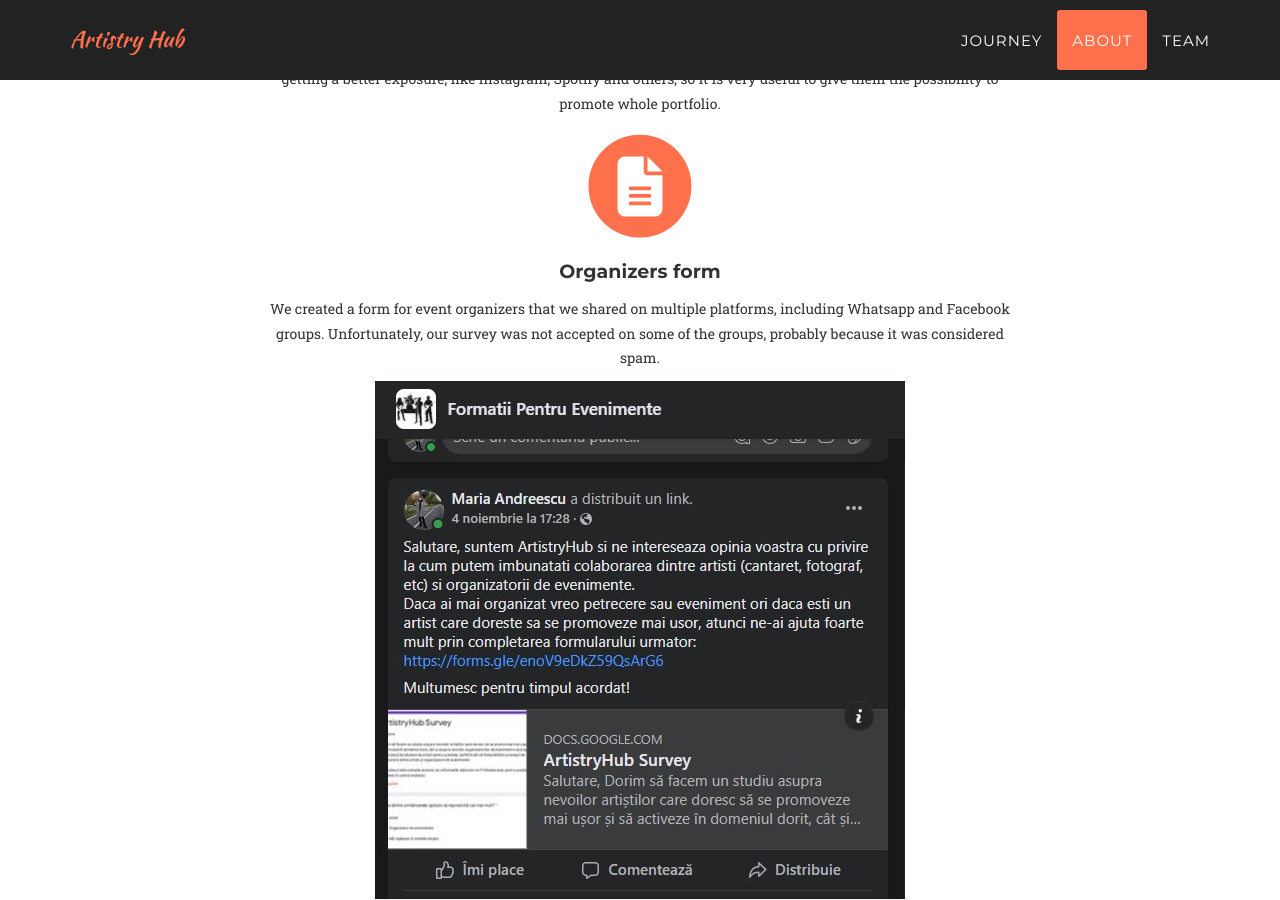
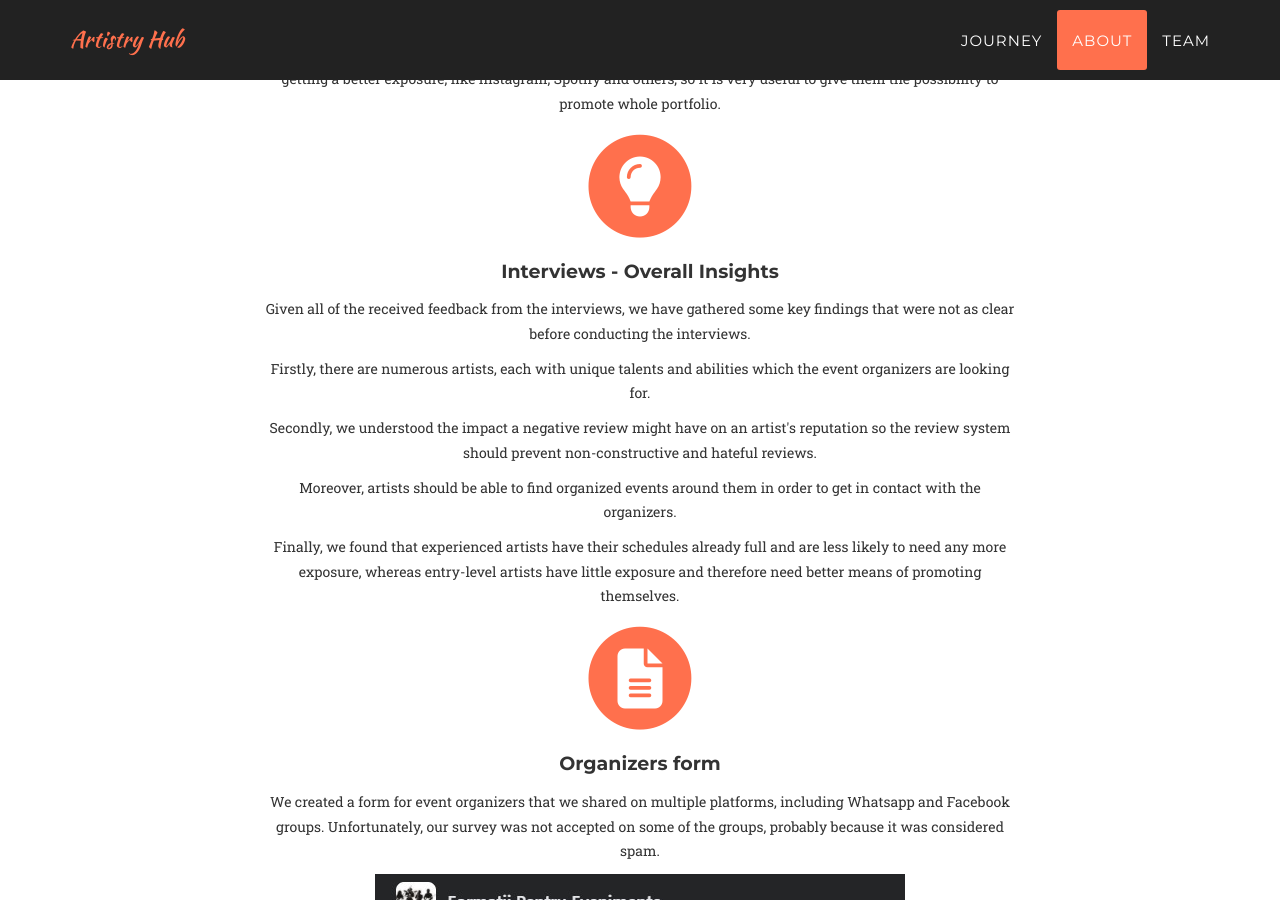
Before and after one commit to ArtistryHub/ArtistryHub, a Jekyll site: the page built from index.html, in a window 1280 px wide and 900 px high, scrolled down 10380 px. Built offline with Jekyll 4.4.1, drawn with Linux system fonts in a browser that asks for light colours; nearby versions of some CDN libraries; some web fonts are replaced.

Commit message:
add interview overall insights

```diff
--- a/_includes/m2.html
+++ b/_includes/m2.html
@@ -94,6 +94,7 @@
                 </div>
                 <div class="col-md-2"></div>
             </div>
+
             <div class="row text-center">
                 <div class="col-md-2"></div>
                 <div class="col-md-8">
@@ -111,6 +112,24 @@
                 </div>
                 <div class="col-md-2"></div>
             </div>
+
+            <div class="row text-center">
+                <div class="col-md-2"></div>
+                <div class="col-md-8">
+                    <span class="fa-stack fa-4x">
+                        <i class="fa fa-circle fa-stack-2x text-primary"></i>
+                        <i class="fas fa-lightbulb fa-stack-1x fa-inverse"></i>
+                    </span>
+                    <h4 class="service-heading">Interviews - Overall Insights</h4>
+                    <p class="text-muted">Given all of the received feedback from the interviews, we have gathered some key findings that were not as clear before conducting the interviews.</p>
+                    <p class="text-muted">Firstly, there are numerous artists, each with unique talents and abilities which the event organizers are looking for.</p>
+                    <p class="text-muted">Secondly, we understood the impact a negative review might have on an artist's reputation so the review system should prevent non-constructive and hateful reviews.</p>
+                    <p class="text-muted">Moreover, artists should be able to find organized events around them in order to get in contact with the organizers.</p>
+                    <p class="text-muted">Finally, we found that experienced artists have their schedules already full and are less likely to need any more exposure, whereas entry-level artists have little exposure and therefore need better means of promoting themselves.</p>
+                </div>
+                <div class="col-md-2"></div>
+            </div>
+
             <div class="row text-center">
                 <div class="col-md-2"></div>
                 <div class="col-md-8">
```
